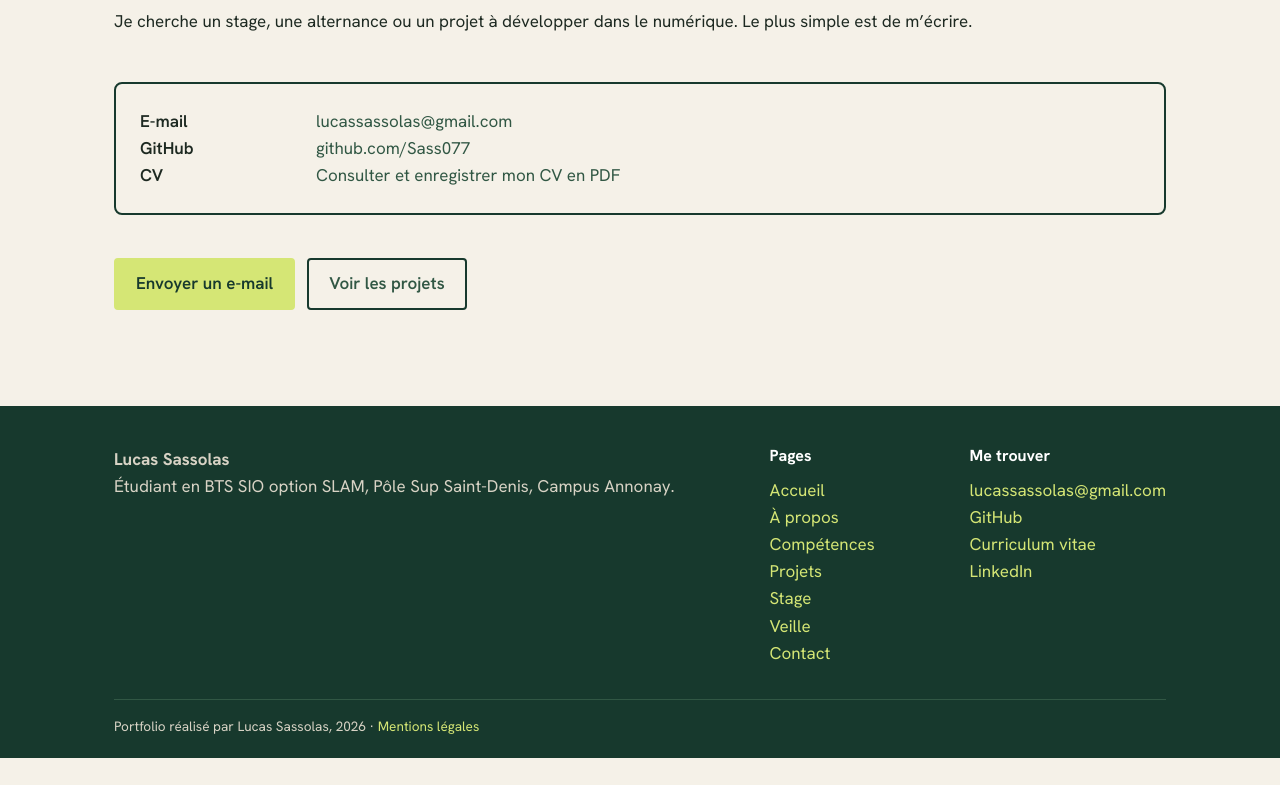
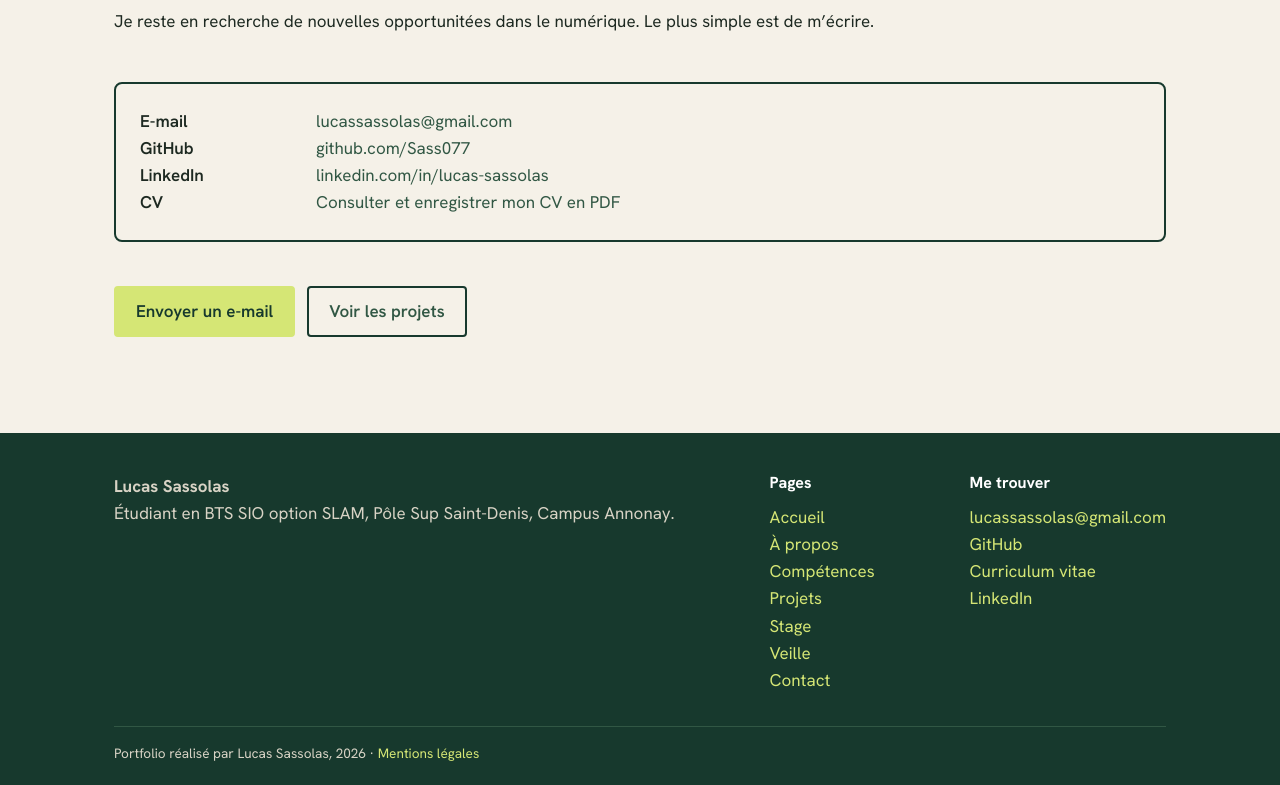
Before and after one commit to Sass077/portfolio-sassolas-lucas, a plain HTML site: page portfolio/contact.html in a window 1280 px wide. Shown: the part 145-930 px from the top of the page. Before the commit the page ends 903 px from the top, so only its background shows below. Drawn offline with Linux system fonts and the light colour scheme.

Commit message:
modification de contact

```diff
--- a/portfolio/contact.html
+++ b/portfolio/contact.html
@@ -35,7 +35,7 @@
       <div class="wrap">
         <header class="page-head">
           <h1>Contact</h1>
-          <p>Je cherche un stage, une alternance ou un projet à développer dans le numérique. Le plus simple est de m’écrire.</p>
+          <p>Je reste en recherche de nouvelles opportunitées dans le numérique. Le plus simple est de m’écrire.</p>
         </header>
 
         <section class="block" style="border-top:0">
@@ -44,9 +44,7 @@
               <ul class="contact-list">
                 <li><span class="k">E-mail</span><a href="mailto:lucassassolas@gmail.com">lucassassolas@gmail.com</a></li>
                 <li><span class="k">GitHub</span><a href="https://github.com/Sass077" target="_blank" rel="noopener noreferrer">github.com/Sass077</a></li>
-                <!-- À compléter : ajouter ici la ligne LinkedIn quand l'adresse du profil est connue
-                <li><span class="k">LinkedIn</span><a href="https://www.linkedin.com/in/VOTRE-PROFIL" target="_blank" rel="noopener noreferrer">linkedin.com/in/VOTRE-PROFIL</a></li>
-                -->
+                <li><span class="k">LinkedIn</span><a href="https://www.linkedin.com/in/lucas-sassolas-961876385/" target="_blank" rel="noopener noreferrer">linkedin.com/in/lucas-sassolas</a></li>
                 <li><span class="k">CV</span><a href="../cv/CV_Lucas_Sassolas.pdf">Consulter et enregistrer mon CV en PDF</a></li>
               </ul>
             </div>
```
